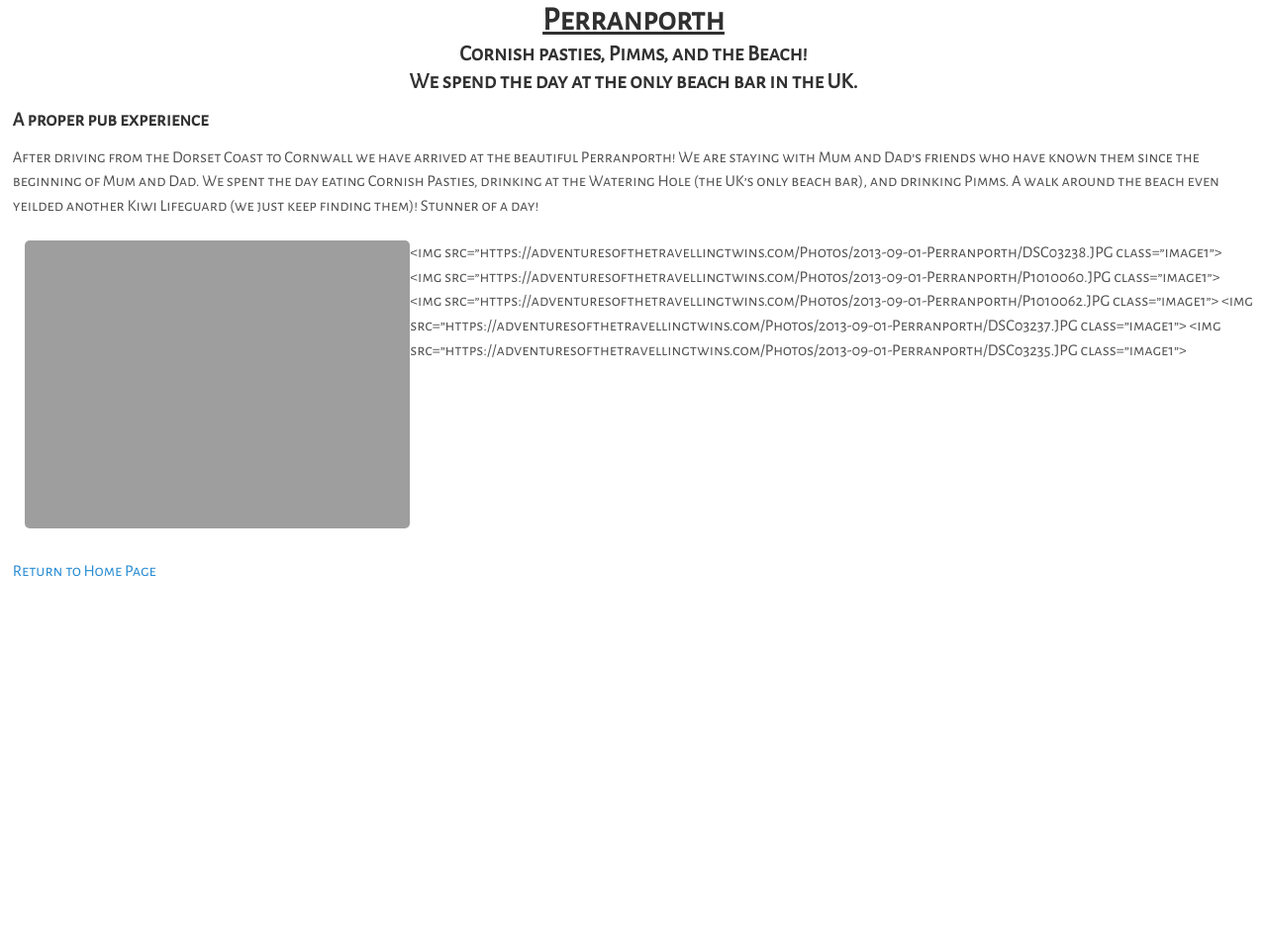
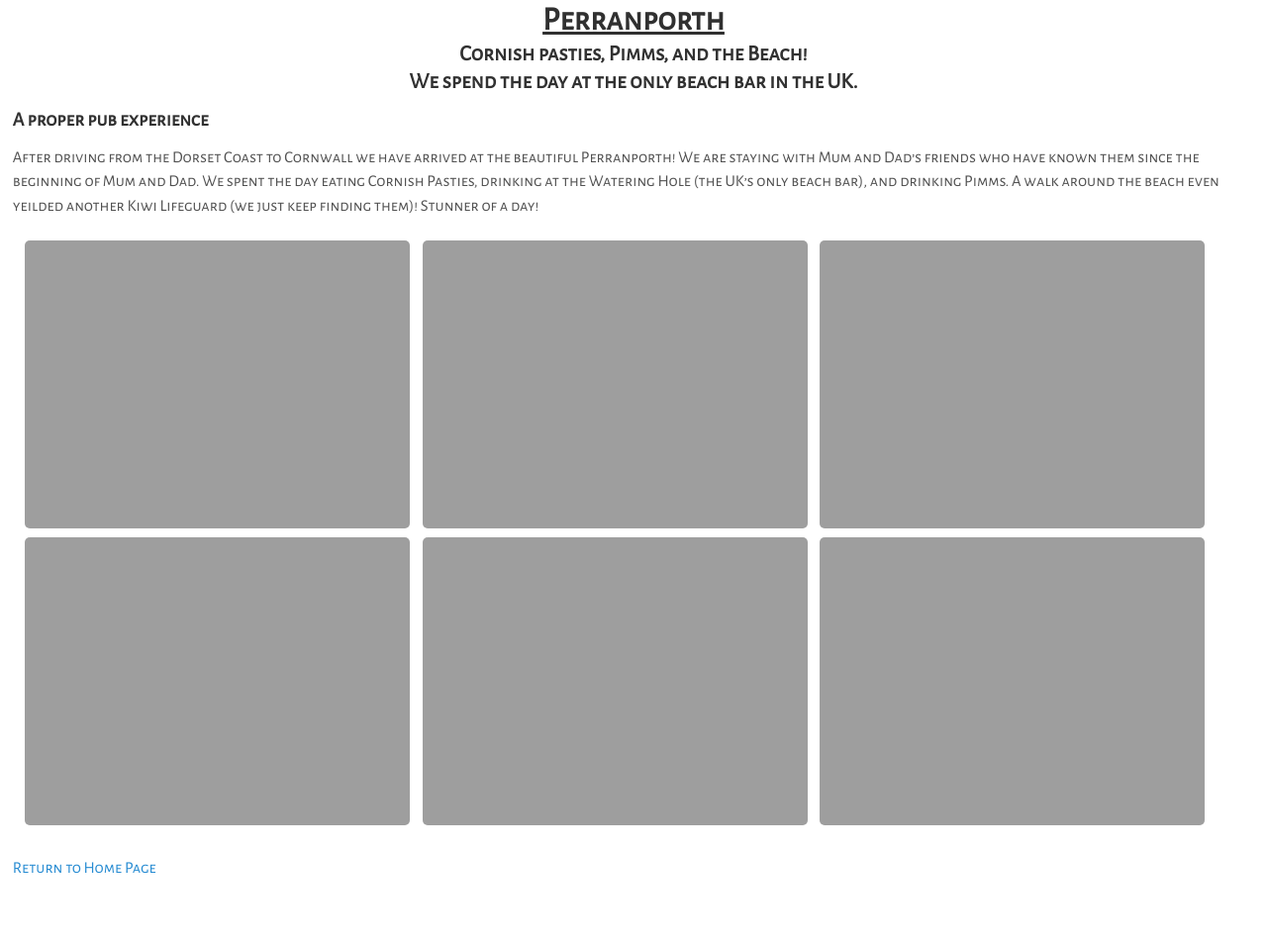
Before and after one commit to foopod/Travel-Website, a Jekyll site: the page built from _posts/2013-09-01-Perranporth.md, in a window 1280 px wide. Shown: the whole page at 99% size. Built offline with Jekyll 4.4.1, drawn with Linux system fonts in a browser that asks for light colours; before the commit the page ends 900 px from its top, so only the background shows below that.

Commit message:
Update 2013-09-01-Perranporth.md

```diff
--- a/_posts/2013-09-01-Perranporth.md
+++ b/_posts/2013-09-01-Perranporth.md
@@ -19,10 +19,10 @@ A walk around the beach even yeilded another Kiwi Lifeguard (we just keep findin
 Stunner of a day!
 
 <img src="https://adventuresofthetravellingtwins.com/Photos/2013-09-01-Perranporth/DSC03232.JPG" class="image1">
-<img src="https://adventuresofthetravellingtwins.com/Photos/2013-09-01-Perranporth/DSC03238.JPG class="image1">
-<img src="https://adventuresofthetravellingtwins.com/Photos/2013-09-01-Perranporth/P1010060.JPG class="image1">
-<img src="https://adventuresofthetravellingtwins.com/Photos/2013-09-01-Perranporth/P1010062.JPG class="image1">
-<img src="https://adventuresofthetravellingtwins.com/Photos/2013-09-01-Perranporth/DSC03237.JPG class="image1">
-<img src="https://adventuresofthetravellingtwins.com/Photos/2013-09-01-Perranporth/DSC03235.JPG class="image1">
+<img src="https://adventuresofthetravellingtwins.com/Photos/2013-09-01-Perranporth/DSC03238.JPG" class="image1">
+<img src="https://adventuresofthetravellingtwins.com/Photos/2013-09-01-Perranporth/P1010060.JPG" class="image1">
+<img src="https://adventuresofthetravellingtwins.com/Photos/2013-09-01-Perranporth/P1010062.JPG" class="image1">
+<img src="https://adventuresofthetravellingtwins.com/Photos/2013-09-01-Perranporth/DSC03237.JPG" class="image1">
+<img src="https://adventuresofthetravellingtwins.com/Photos/2013-09-01-Perranporth/DSC03235.JPG" class="image1">
 
 <a href="https://adventuresofthetravellingtwins.com/">Return to Home Page</a>
```
